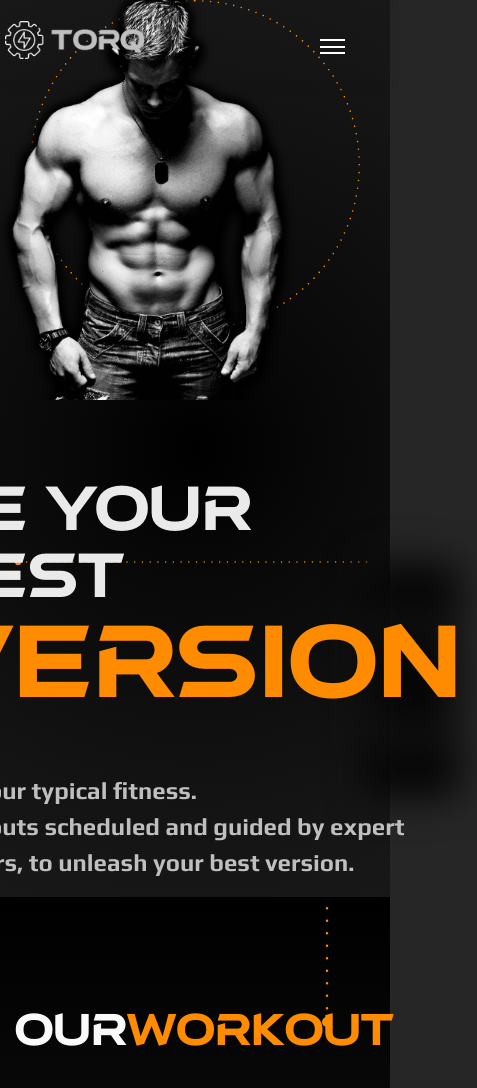
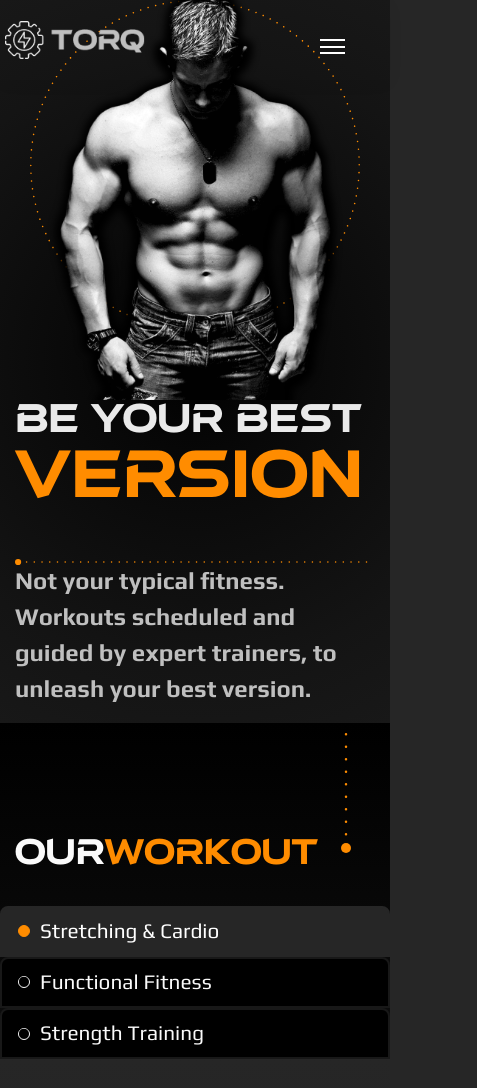
Before and after one commit to THEDOTGO/gymConcept4, a plain HTML site: page index.html in a window 390 px wide. Shown: the top 1088 px of the page, 477 px wide, since content can reach past the window. Drawn offline with nearby package versions, Linux system fonts and the light colour scheme.

Commit message:
media Query Styling

```diff
--- a/assets/cs/theme.css
+++ b/assets/cs/theme.css
@@ -26,6 +26,7 @@ html{
 body{
      min-height: 75rem;
   background-color: #262626;
+  overflow-x: hidden;
 }
 .head-1{
     font-family: 'Play', sans-serif;
@@ -339,7 +340,7 @@ nav{
     background-repeat: no-repeat;
     position: absolute;
     top: 0%;
-    right: 15%;
+    right: 10%;
     z-index: 3;
 }
 
@@ -943,7 +944,18 @@ footer p{
 
 @media only screen and (max-width: 767.9px) {
   .headingOne{
-      font-size: 2.5rem;
+      font-size: 2rem;
+
+  }
+  .nav.nav-pills{
+      flex-direction: column;
+  }
+  .nav-pills .nav-item{
+      width: 100%;
+  }
+  .nav-pills .nav-link{
+      text-align: left;
+      justify-content: flex-start;
   }
   .trainer .col-md-3{
       margin-bottom: 25px;
@@ -985,6 +997,9 @@ footer p{
   footer h2{
       padding-top: 30px;
   }
+  .heroContent h2{
+      font-size: 3.75rem;
+  }
 
   .submitSec{
       flex-direction: column-reverse;
@@ -1015,14 +1030,26 @@ footer p{
       flex-direction: column-reverse;
   }
   .heroContent h1{
-          font-size: 3.5rem;
+    font-size: 2.25rem;
+    padding-top: 0;
   }
   .heroContent p{
       padding-top: 3rem;
   }
   .carouselOne {
-      margin-top: 5rem;
-
+      margin-top: 2rem;
+  }
+  .heroImg {
+      margin-left: 0;
+  }
+  .secTwo{
+      padding-top: 9rem;
+  }
+  .navbar input:checked ~ .nav{
+      width: 100%;
+  }
+  .heroContent::before{
+      display: none;
   }
   .workoutInner .content{
       height: auto;
```
